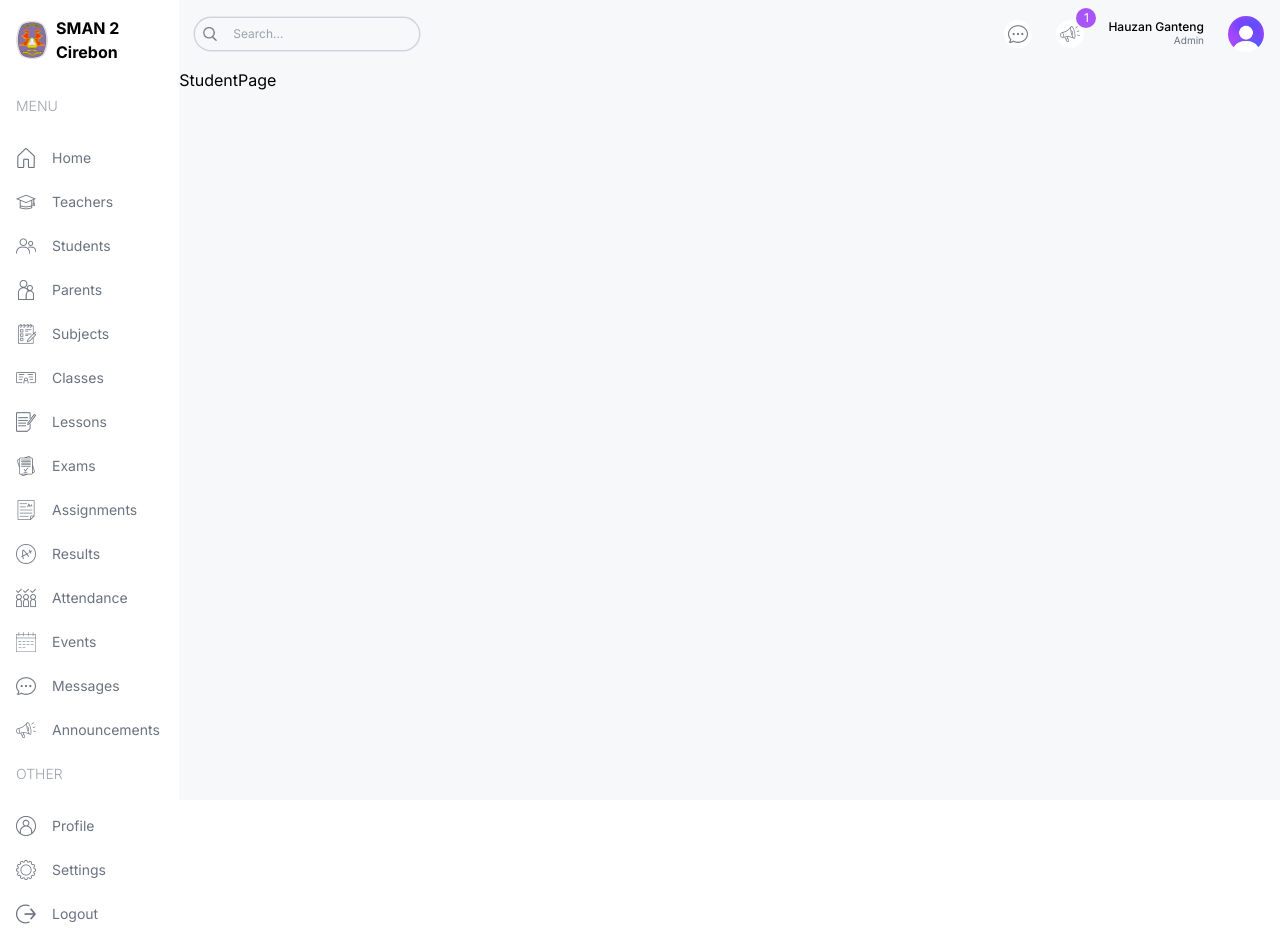
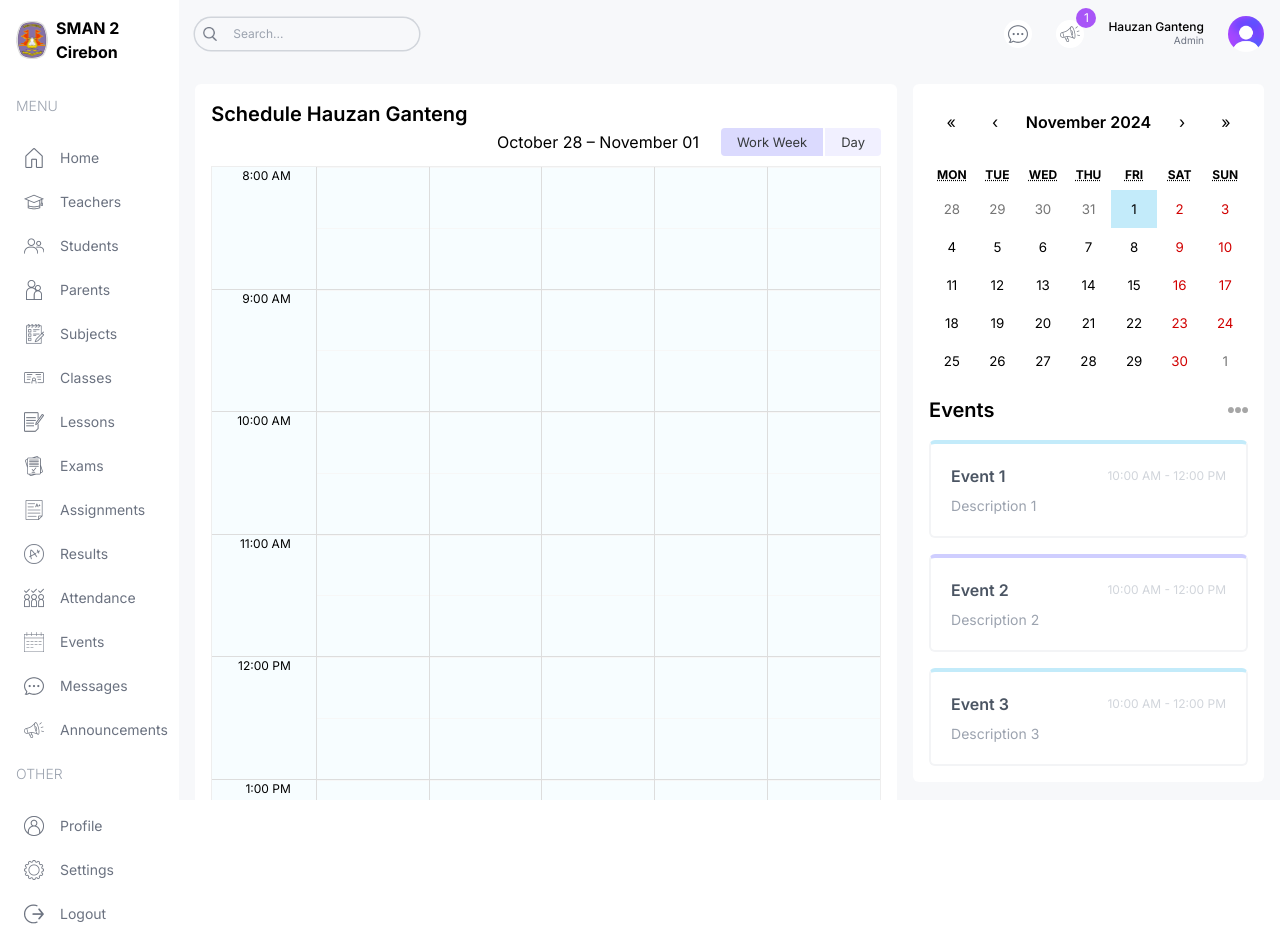
Before and after one commit to hauzanrafiattallah/SMAN-2-CIREBON-DASHBOARD, a Next.js app: page /student in a window 1280 px wide. Built offline with nearby package versions, Linux system fonts and the light colour scheme.

Commit message:
Add BigCalendar and integrate with StudentPage; enhance menu visibility based on user role

```diff
--- a/package.json
+++ b/package.json
@@ -9,8 +9,10 @@
     "lint": "next lint"
   },
   "dependencies": {
+    "moment": "^2.30.1",
     "next": "14.2.5",
     "react": "^18",
+    "react-big-calendar": "^1.16.0",
     "react-calendar": "^5.1.0",
     "react-dom": "^18",
     "recharts": "^2.13.2"
@@ -18,6 +20,7 @@
   "devDependencies": {
     "@types/node": "^20",
     "@types/react": "^18",
+    "@types/react-big-calendar": "^1.16.0",
     "@types/react-dom": "^18",
     "eslint": "^8",
     "eslint-config-next": "14.2.5",
--- a/src/app/(dashboard)/student/page.tsx
+++ b/src/app/(dashboard)/student/page.tsx
@@ -1,7 +1,25 @@
+import EventCalendar from "@/components/EventCalendar";
+import Announcements from "@/components/Announcements";
+import BigCalendar from "@/components/BigCalendar";
+
 const StudentPage = () => {
   return (
-    <div className=''>StudentPage</div>
-  )
-}
+    <div className="p-4 flex gap-4 flex-col xl:flex-row ">
+      {/* LEFT */}
+      <div className="w-full xl:w-2/3">
+        <div className="rounded-md h-full bg-white p-4">
+          <h1 className="text-xl font-semibold">Schedule Hauzan Ganteng</h1>
+          <BigCalendar />
+        </div>
+      </div>
 
-export default StudentPage
+      {/* RIGHT */}
+      <div className="w-full xl:w-1/3 flex flex-col gap-8">
+        <EventCalendar />
+        <Announcements />
+      </div>
+    </div>
+  );
+};
+
+export default StudentPage;
--- a/src/app/globals.css
+++ b/src/app/globals.css
@@ -16,3 +16,93 @@
   background-color: #c3ebfa !important;
   color: black !important;
 }
+
+.rbc-btn-group:first-child {
+  display: none !important;
+}
+
+.rbc-toolbar-label {
+  text-align: right !important;
+  padding: 0px 20px !important;
+}
+
+.rbc-btn-group:last-child {
+  font-size: 13px !important;
+}
+
+.rbc-btn-group:last-child button {
+  border: none !important;
+  background-color: #f1f0ff !important;
+  margin-left: 2px !important;
+}
+
+.rbc-toolbar button.rbc-active {
+  background-color: #dbdafe !important;
+  box-shadow: none !important;
+}
+
+.rbc-time-view {
+  border-color: #eee !important;
+}
+
+.rbc-time-header {
+  display: none !important;
+}
+
+.rbc-time-content {
+  border: none !important;
+}
+
+.rbc-time-gutter.rbc-time-column {
+  font-size: 12px !important;
+}
+
+.rbc-time-gutter.rbc-time-column .rbc-timeslot-group {
+  padding: 0px 20px !important;
+}
+
+.rbc-timeslot-group {
+  background-color: #f7fdff !important;
+}
+
+.rbc-day-slot {
+  font-size: 14px !important;
+}
+
+.rbc-event {
+  border: none !important;
+  color: black !important;
+  padding: 10px !important;
+  margin: 10px !important;
+  width: 99% !important;
+}
+
+.rbc-event:nth-child(1) {
+  background-color: #e2f8ff !important;
+}
+.rbc-event:nth-child(2) {
+  background-color: #fefce8 !important;
+}
+.rbc-event:nth-child(3) {
+  background-color: #f2f1ff !important;
+}
+.rbc-event:nth-child(4) {
+  background-color: #fdf2fb !important;
+}
+.rbc-event:nth-child(5) {
+  background-color: #e2f8ff !important;
+}
+.rbc-event:nth-child(6) {
+  background-color: #fefce8 !important;
+}
+.rbc-event:nth-child(7) {
+  background-color: #f2f1ff !important;
+}
+.rbc-event:nth-child(8) {
+  background-color: #fdf2fb !important;
+}
+
+.rbc-event-label{
+  color: gray !important;
+  margin-bottom: 5px;
+}
--- /dev/null
+++ b/src/components/BigCalendar.tsx
@@ -0,0 +1,35 @@
+"use client";
+
+import { Calendar, momentLocalizer, View, Views } from "react-big-calendar";
+import moment from "moment";
+import { calendarEvents } from "@/lib/data";
+import "react-big-calendar/lib/css/react-big-calendar.css";
+import { useState } from "react";
+
+moment.locale("id");
+const localizer = momentLocalizer(moment);
+
+const BigCalendar = () => {
+  const [view, setView] = useState<View>(Views.WORK_WEEK);
+
+  const handleOnChangeView = (selectedView: View) => {
+    setView(selectedView);
+  };
+
+  return (
+    <Calendar
+      localizer={localizer}
+      events={calendarEvents}
+      startAccessor="start"
+      endAccessor="end"
+      views={["work_week", "day"]}
+      view={view}
+      style={{ height: "98%" }}
+      onView={handleOnChangeView}
+      min={new Date(2025, 1, 0, 8, 0, 0)}
+      max={new Date(2025, 1, 0, 17, 0, 0)}
+    />
+  );
+};
+
+export default BigCalendar;
--- a/src/components/Menu.tsx
+++ b/src/components/Menu.tsx
@@ -1,5 +1,7 @@
 import Link from "next/link";
 import Image from "next/image";
+import { role } from "@/lib/data";
+
 const menuItems = [
   {
     title: "MENU",
@@ -123,16 +125,20 @@
           <span className="hidden lg:block text-gray-400 font-light my-4">
             {i.title}
           </span>
-          {i.items.map((item) => (
+          {i.items.map((item) => {
+            if (item.visible.includes(role)) {
+              return (
                 <Link
                   href={item.href}
                   key={item.label}
-              className="flex items-center justify-center lg:justify-start gap-4 text-gray-500 py-2"
+                  className="flex items-center justify-center lg:justify-start gap-4 text-gray-500 py-2 md:px-2 rounded-md hover:bg-SkyLight"
                 >
                   <Image src={item.icon} alt="" width={20} height={20} />
                   <span className="hidden lg:block">{item.label}</span>
                 </Link>
-          ))}
+              );
+            }
+          })}
         </div>
       ))}
     </div>
```
Also changed, not shown: 1 other file (tests, documents, lock files or other folders). Lines whose indentation alone changed are shown as unchanged.
